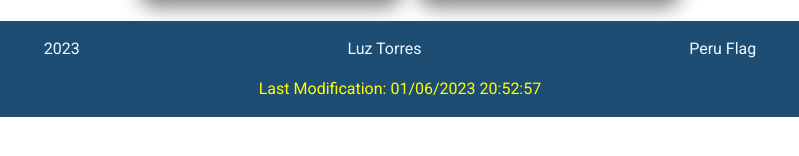
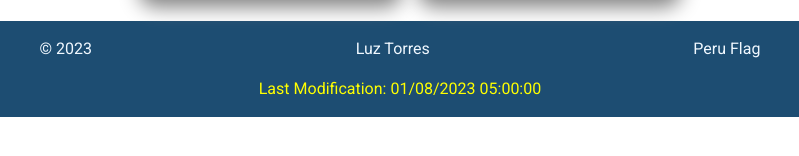
Before and after one commit to ElannyTorres/wdd230, a plain HTML site: page index.html in a window 1280 px wide. Shown: the part 520-676 px from the top of the page, 240-1039 px from the left. Drawn offline with nearby package versions, Linux system fonts and the light colour scheme.

Commit message:
add: js functionability

```diff
--- a/index.html
+++ b/index.html
@@ -92,12 +92,12 @@
 
   <footer>
     <p id="page-info">
-      <span>2023</span>
+      <span id="copy-year"></span>
       <span>Luz Torres</span>
       <span>Peru Flag</span>
     </p>
 
-    <p class="highlight" id="lastModified"> Last Modification: 01/06/2023 20:52:57</p>
+    <p class="highlight" id="lastModified"></p>
 
   </footer>
 
--- a/scripts/getDates.js
+++ b/scripts/getDates.js
@@ -0,0 +1,13 @@
+const getYear = () => {
+  let yearCopyright = document.querySelector('#copy-year');
+  let year = new Date().getFullYear();
+  yearCopyright.innerText = `© ${year}`
+}
+
+const lastModified = () => {
+  let lastModifiedText = document.querySelector('#lastModified');
+  lastModifiedText.innerText = ` Last Modification: ${document.lastModified}`
+}
+
+getYear();
+lastModified();
```
